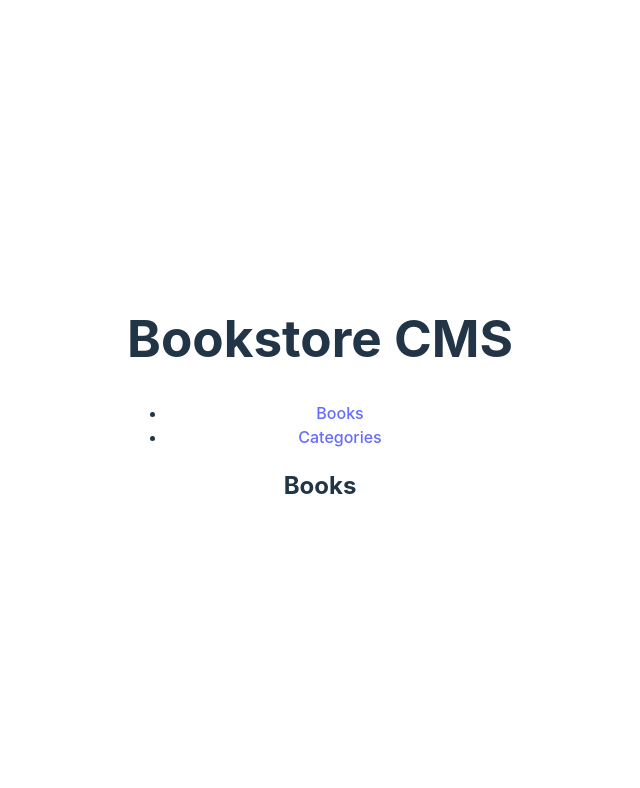
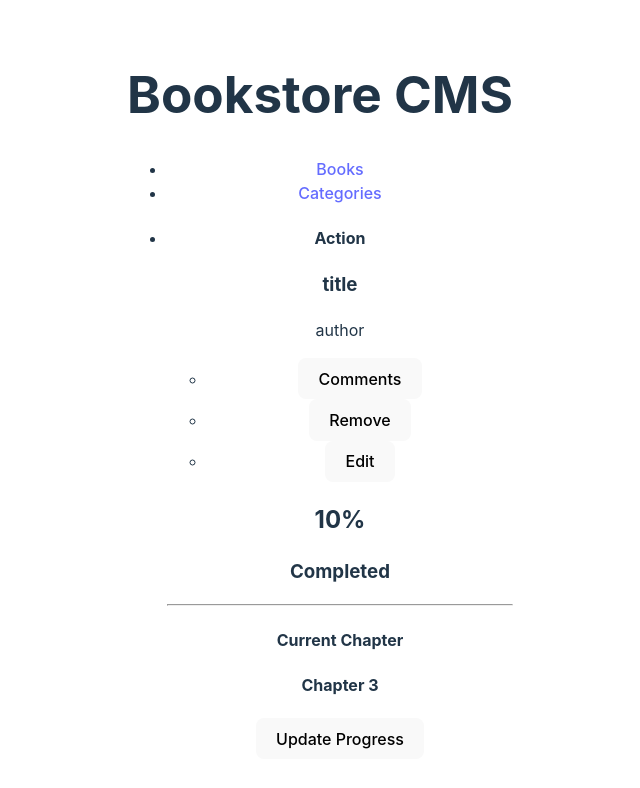
Before and after one commit to hajnaloltyan/react-bookstore, a React (Vite) app: page /#/ in a window 1280 px wide. Shown: the top 788 px of the page, without its empty margins (320-960 px from the left). Built offline with nearby package versions, Linux system fonts and the light colour scheme.

Commit message:
Create: Individual book cards with hard coded details as a template

```diff
--- a/src/App.jsx
+++ b/src/App.jsx
@@ -10,7 +10,7 @@ const App = () => (
     <Routes>
       <Route path="/" element={<Layout />}>
         <Route index element={<Books />} />
-        <Route path="categories" element={<Categories />} />
+        <Route path="/categories" element={<Categories />} />
         <Route path="*" element={<ErrorPage />} />
       </Route>
     </Routes>
--- /dev/null
+++ b/src/components/BookItem/BookItem.jsx
@@ -0,0 +1,42 @@
+const BookItem = () => {
+  const book = {
+    id: 0,
+    title: 'title',
+    author: 'author',
+    category: 'Action',
+    currentChapter: 'Chapter 3',
+    completed: '10%',
+  };
+
+  return (
+    <li>
+      <article>
+        <div>
+          <h4>{book.category}</h4>
+          <h3>{book.title}</h3>
+          <p>{book.author}</p>
+          <ul>
+            <li><button type="button">Comments</button></li>
+            <li><button type="button">Remove</button></li>
+            <li><button type="button">Edit</button></li>
+          </ul>
+        </div>
+
+        <div>
+          <h2>{book.completed}</h2>
+          <h3>Completed</h3>
+        </div>
+
+        <hr />
+
+        <div>
+          <h4>Current Chapter</h4>
+          <h4>{book.currentChapter}</h4>
+          <button type="button">Update Progress</button>
+        </div>
+      </article>
+    </li>
+  );
+};
+
+export default BookItem;
--- a/src/components/Books/Books.jsx
+++ b/src/components/Books/Books.jsx
@@ -1,5 +1,9 @@
+import BookItem from '../BookItem/BookItem';
+
 const Books = () => (
-  <h2>Books</h2>
+  <ul>
+    <BookItem />
+  </ul>
 );
 
 export default Books;
--- a/vite.config.js
+++ b/vite.config.js
@@ -3,6 +3,6 @@ import react from '@vitejs/plugin-react'
 
 // https://vitejs.dev/config/
 export default defineConfig({
-  base: '/react-bookstore',
+  base: '/react-bookstore/',
   plugins: [react()],
 })
```
